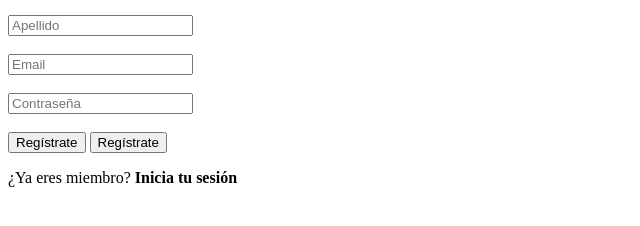
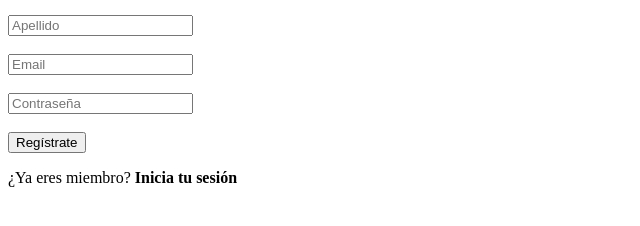
Before and after one commit to DaniaCerpa/Evaluaci-n-formulario, a plain HTML site: page index.html in a window 1280 px wide. Shown: the part 104-330 px from the top of the page, without its empty margins (0-640 px from the left). Drawn offline with Linux system fonts and the light colour scheme.

Commit message:
Quinto commit

```diff
--- a/index.html
+++ b/index.html
@@ -21,8 +21,6 @@
     <br>
     <br>
     <input type="submit" value="Regístrate">
-    <button>Regístrate
-    </button>
     </form>
     <p>¿Ya eres miembro? <b>Inicia tu sesión</b></p>
 </body>
```
